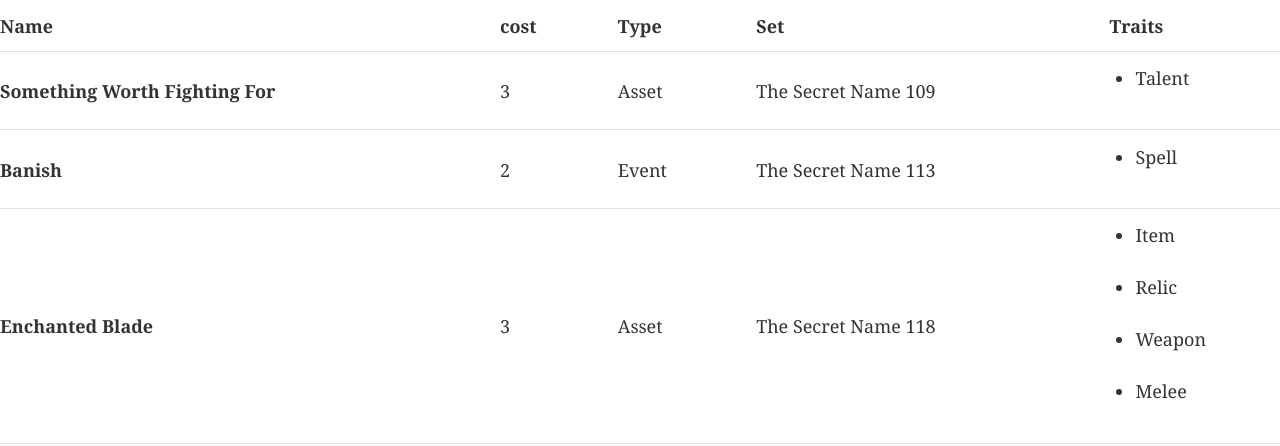
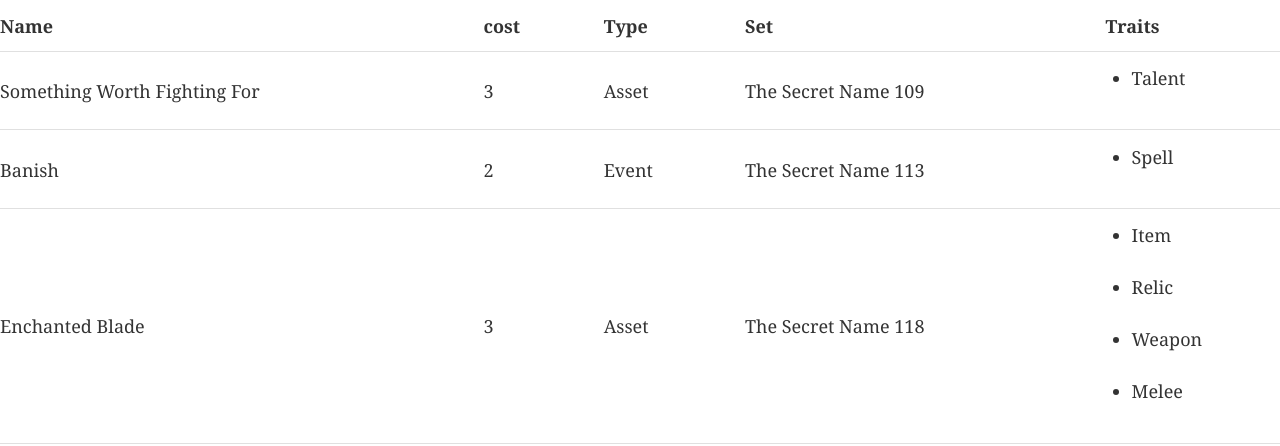
Before and after one commit to vidushg/rich-react-table, a Gatsby site: page /pag3 in a window 1280 px wide. Built offline with nearby package versions, Linux system fonts and the light colour scheme; Gatsby itself is replaced by a stand-in of ours.

Commit message:
mild cleanup

```diff
--- a/package.json
+++ b/package.json
@@ -5,6 +5,7 @@
   "version": "0.1.0",
   "author": "Kyle Mathews <mathews.kyle@gmail.com>",
   "dependencies": {
+    "bootstrap": "^4.5.0",
     "gatsby": "^2.23.21",
     "gatsby-image": "^2.4.12",
     "gatsby-plugin-manifest": "^2.4.11",
@@ -15,7 +16,7 @@
     "gatsby-transformer-sharp": "^2.5.5",
     "prop-types": "^15.7.2",
     "react": "^16.13.1",
-    "react-bootstrap": "^1.0.1",
+    "react-bootstrap": "^1.2.2",
     "react-dom": "^16.13.1",
     "react-helmet": "^6.1.0",
     "reactjs": "^1.0.0",
--- a/src/pages/pag3.js
+++ b/src/pages/pag3.js
@@ -15,7 +15,7 @@ var state = JSONData;
 
 
 
- const element = <div id='root'>  <Table className="align-items-center table-flush" responsive>
+ const element = <div id='root'>  <Table striped bordered hover className="align-items-center table-flush" responsive>
         <thead className="thead-light">
           <tr>
             <th scope="col">Name</th>
@@ -28,7 +28,7 @@ var state = JSONData;
         <tbody>
           {state.content.map(info => (
             <tr>
-              <th scope="row">{info.properties.name}</th>
+              <td scope="row">{info.properties.name}</td>
               <td>{info.properties.cost}</td>
 
                 <td>{info.properties.type}</td>
```
Also changed, not shown: src/pages/index.js (+5 -3 lines), 1 other file.
